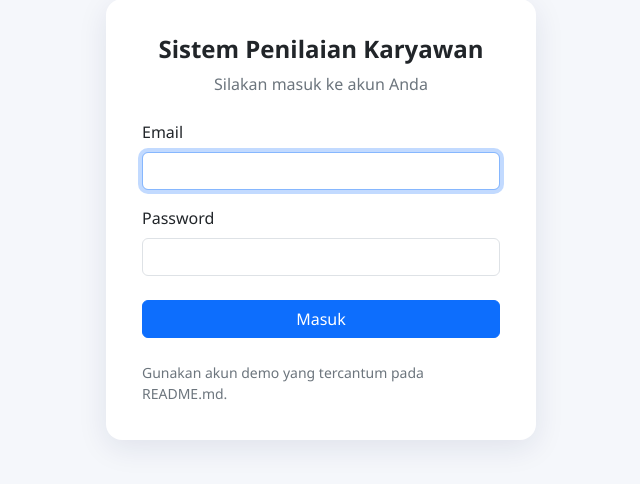
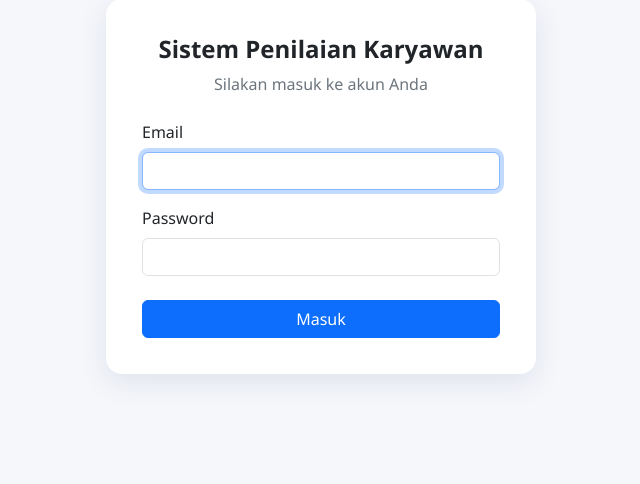
Before and after one commit to davidpangestu-dev/sistem-penilaian-karyawan, a PHP site: page / in a window 1280 px wide. Shown: the part 65-549 px from the top of the page, without its empty margins (319-959 px from the left). Run offline with PHP 8.4, Linux system fonts and the light colour scheme.

Commit message:
Simpan Perubahan

```diff
--- a/views/auth/login.php
+++ b/views/auth/login.php
@@ -35,7 +35,6 @@
             <div class="mb-4"><label class="form-label">Password</label><input type="password" class="form-control"
                     name="password" required></div><button class="btn btn-primary w-100">Masuk</button>
         </form>
-        <p class="small text-secondary mt-4 mb-0">Gunakan akun demo yang tercantum pada README.md.</p>
     </div>
 </body>
 
```
